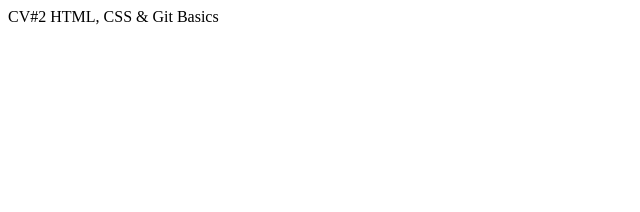
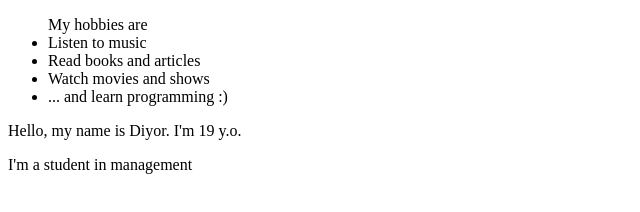
Before and after one commit to DiorBakhodirov/rsschool-cv, a plain HTML site: page index.html in a window 1280 px wide. Shown: the whole page, without its empty margins (0-640 px from the left). Drawn offline with Linux system fonts and the light colour scheme.

Commit message:
refactor: update html file

```diff
--- a/index.html
+++ b/index.html
@@ -7,6 +7,14 @@
     <title>CV#2 HTML, CSS & Git Basics</title>
 </head>
 <body>
-    <div>CV#2 HTML, CSS & Git Basics</div>
+    <ul class="Hobbies"> My hobbies are
+        <li>Listen to music</li>
+        <li>Read books and articles</li>
+        <li>Watch movies and shows</li>
+        <li>... and learn programming :)</li>
+    </ul>
+
+    <p>Hello, my name is Diyor. I'm 19 y.o.</p>
+    <p>I'm a student in management</p>
 </body>
 </html>
```
